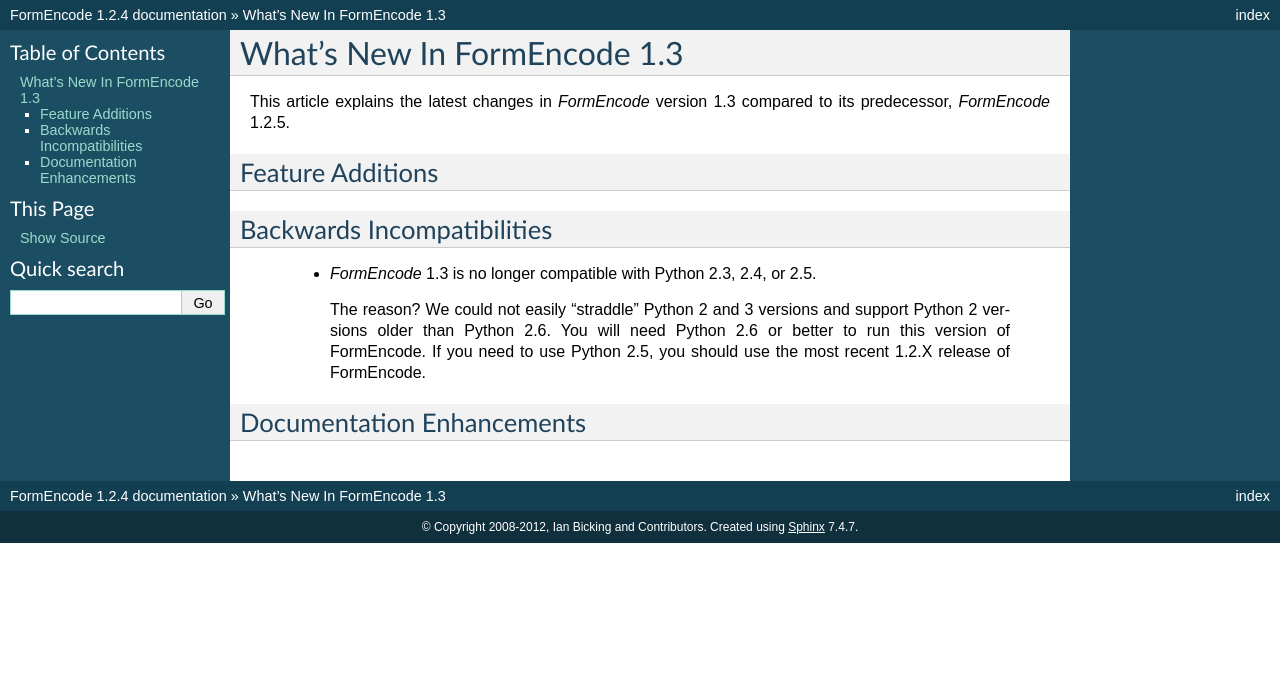
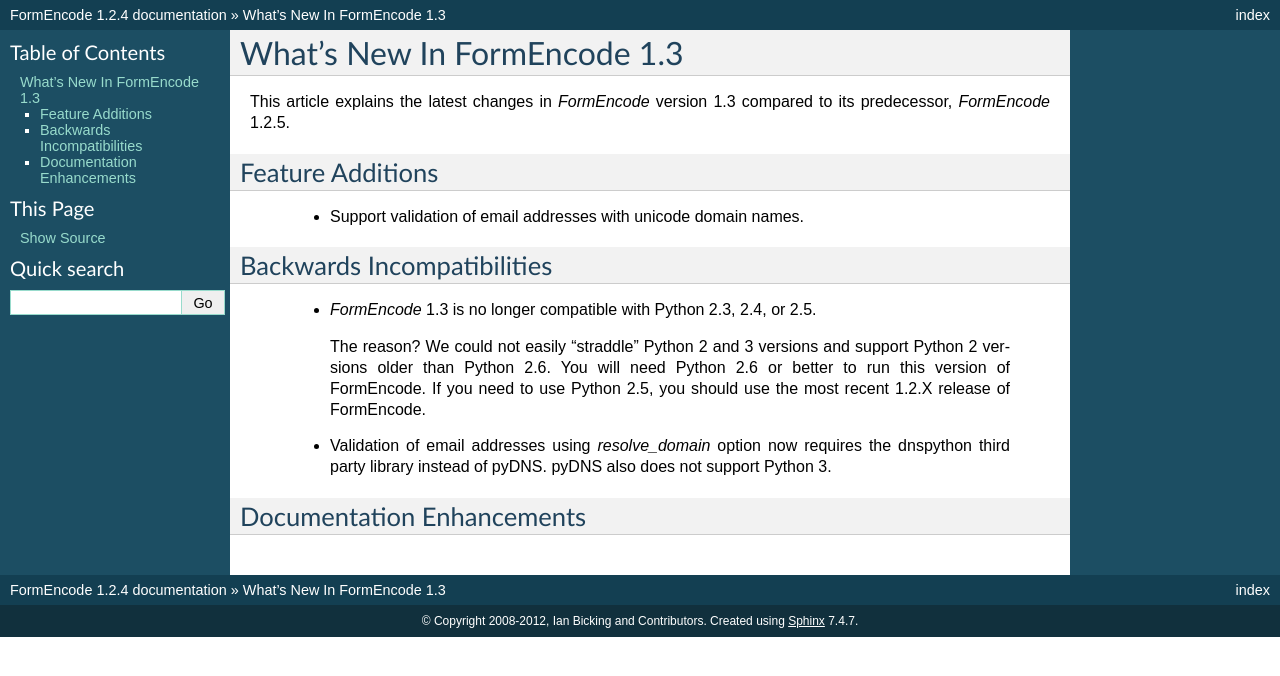
Before and after one commit to formencode/formencode, a Sphinx documentation site: the page built from docs/whatsnew-1.3.0.txt, in a window 1280 px wide. Shown: the top 676 px of the page. Built offline with Sphinx 7.4.7, drawn with Linux system fonts in a browser that asks for light colours; pages that are not in the unit, such as notebooks, are missing from menus.

Commit message:
Docs for Email validate unicode domains
Note the change of dns library and the feature addition

```diff
--- a/docs/whatsnew-1.3.0.txt
+++ b/docs/whatsnew-1.3.0.txt
@@ -7,6 +7,7 @@
 Feature Additions
 -----------------
 
+ - Support validation of email addresses with unicode domain names.
 
 Backwards Incompatibilities
 ---------------------------
@@ -15,5 +16,7 @@
 
    The reason? We could not easily "straddle" Python 2 and 3 versions and support Python 2 versions older than Python 2.6. You will need Python 2.6 or better to run this version of FormEncode. If you need to use Python 2.5, you should use the most recent 1.2.X release of FormEncode.
 
+ - Validation of email addresses using `resolve_domain` option now requires the dnspython third party library instead of pyDNS. pyDNS also does not support Python 3.
+
 Documentation Enhancements
 --------------------------
```
